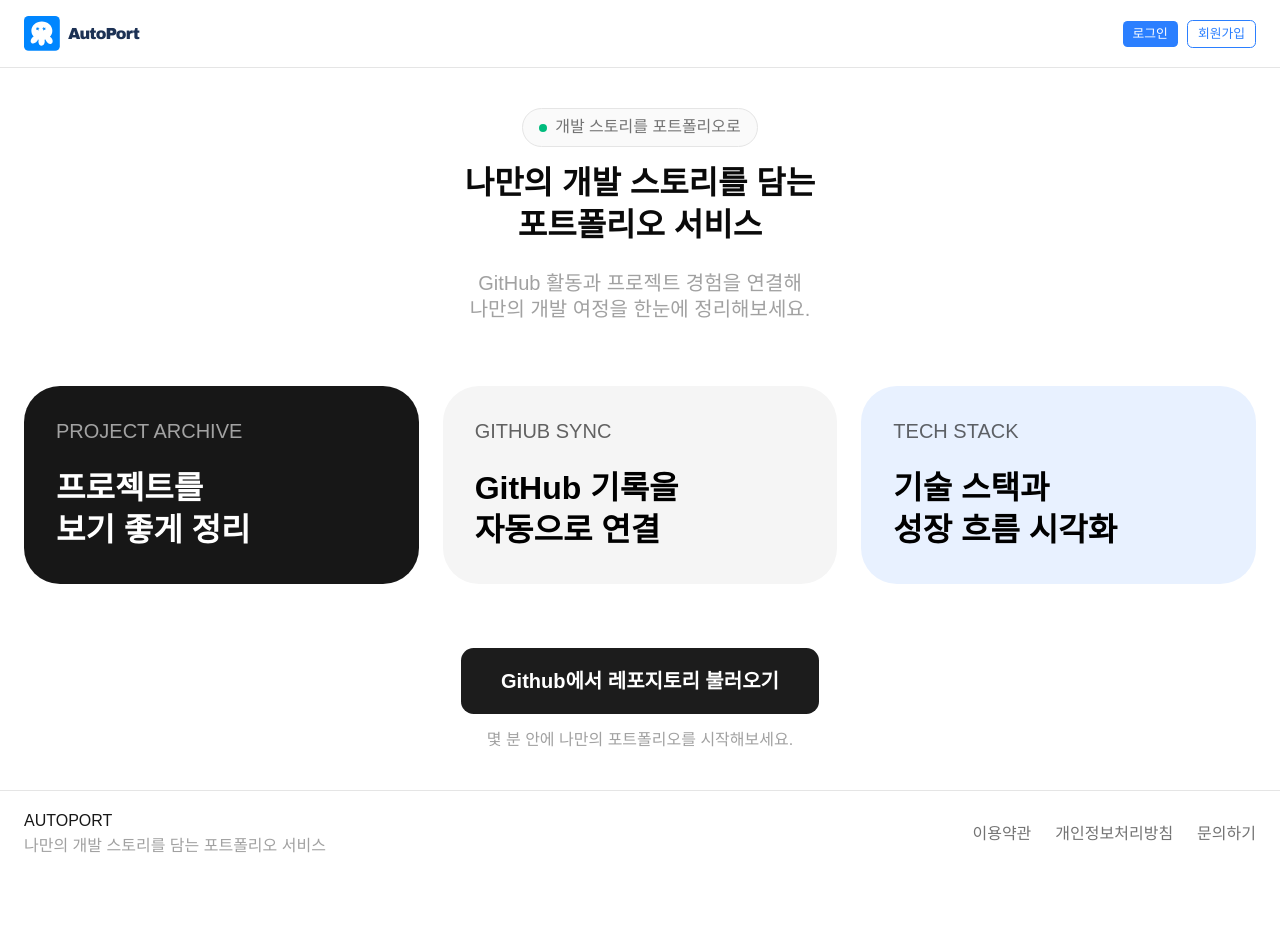
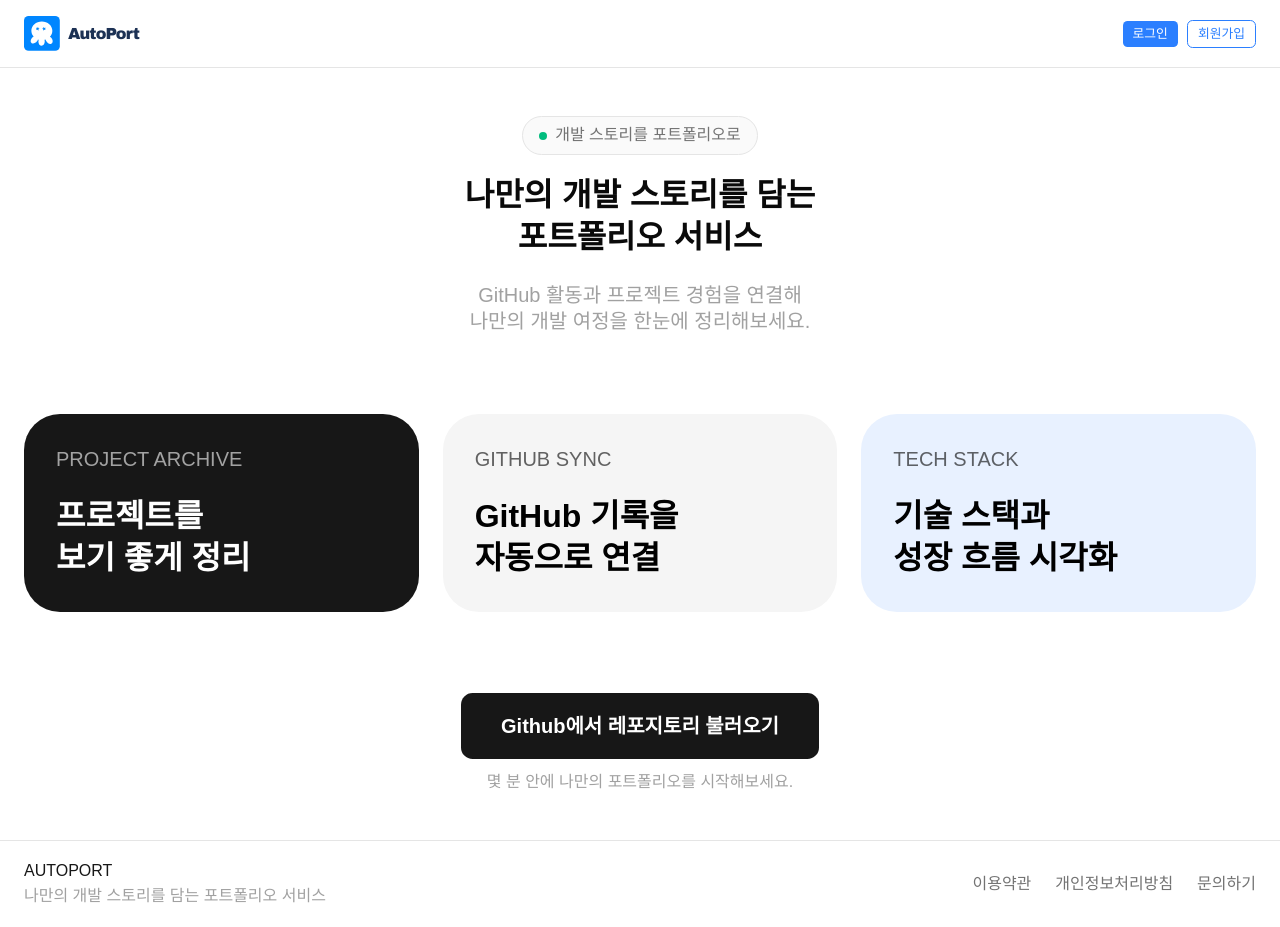
Before and after one commit to AutoportProject/autoport-fe, a Next.js app: page /home in a window 1280 px wide. Before the commit the page ends 877 px from the top, so only its background shows below. Built offline with nearby package versions, Linux system fonts and the light colour scheme; a web font is replaced by a local one.

Commit message:
refactor: 버튼 공통 컴포넌트 적용

```diff
--- a/src/app/home/page.tsx
+++ b/src/app/home/page.tsx
@@ -1,10 +1,11 @@
 import FeatureCard from '@/features/home/components/FeatureCard'
+import { Button } from '@/components/ui/button'
 
 const HomePage = () => {
   return (
-    <div className="flex w-full flex-col gap-16 px-6 py-10">
+    <div className="flex w-full flex-col gap-20 px-6 py-12">
       {/* Hero Section */}
-      <section className="flex flex-col items-center justify-center gap-4">
+      <section className="flex flex-col items-center justify-center gap-5">
         <div className="flex w-fit items-center gap-2 rounded-full border border-neutral-200 bg-neutral-50 px-4 py-2">
           <div className="h-2 w-2 rounded-full bg-emerald-500" />
 
@@ -13,14 +14,14 @@ const HomePage = () => {
           </span>
         </div>
 
-        <div className="flex flex-col gap-6 text-center">
-          <h1 className="title-bold max-w-[760px] text-neutral-950">
+        <div className="flex flex-col items-center gap-6 text-center">
+          <h1 className="title-bold text-neutral-950">
             나만의 개발 스토리를 담는
             <br />
             포트폴리오 서비스
           </h1>
 
-          <p className="body-m max-w-[560px] break-keep text-neutral-400">
+          <p className="body-m break-keep leading-relaxed text-neutral-400">
             GitHub 활동과 프로젝트 경험을 연결해
             <br />
             나만의 개발 여정을 한눈에 정리해보세요.
@@ -52,10 +53,13 @@ const HomePage = () => {
       </section>
 
       {/* CTA */}
-      <section className="flex flex-col items-center gap-4">
-        <button className="body-sb rounded-2xl bg-[#1C1C1C] px-10 py-5 text-white transition hover:opacity-90">
+      <section className="flex flex-col items-center gap-3">
+        <Button
+          variant="secondary"
+          className="body-sb h-auto rounded-2xl bg-neutral-900 px-10 py-5 text-white hover:bg-neutral-800"
+        >
           Github에서 레포지토리 불러오기
-        </button>
+        </Button>
 
         <p className="caption-m-sm text-neutral-400">
           몇 분 안에 나만의 포트폴리오를 시작해보세요.
```
